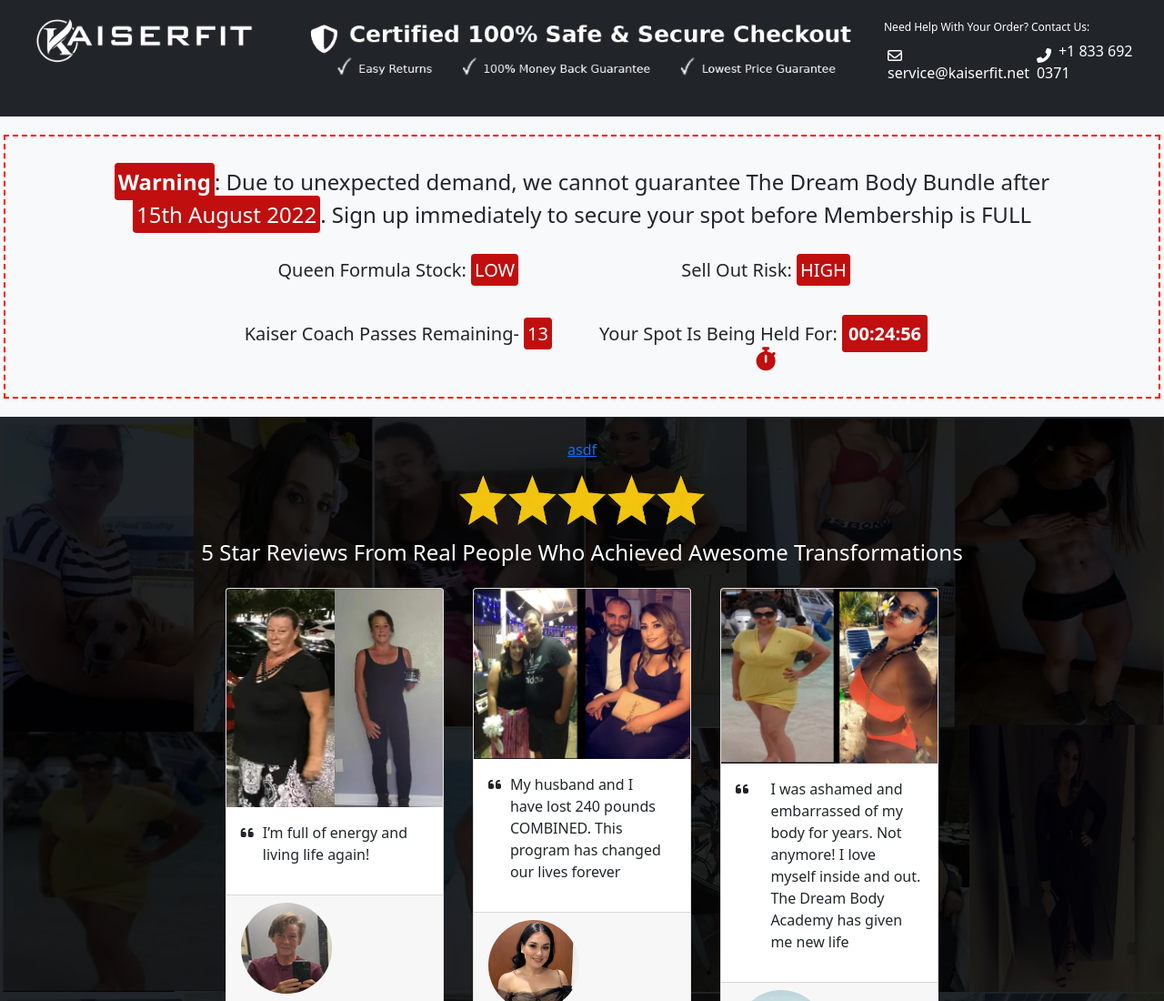
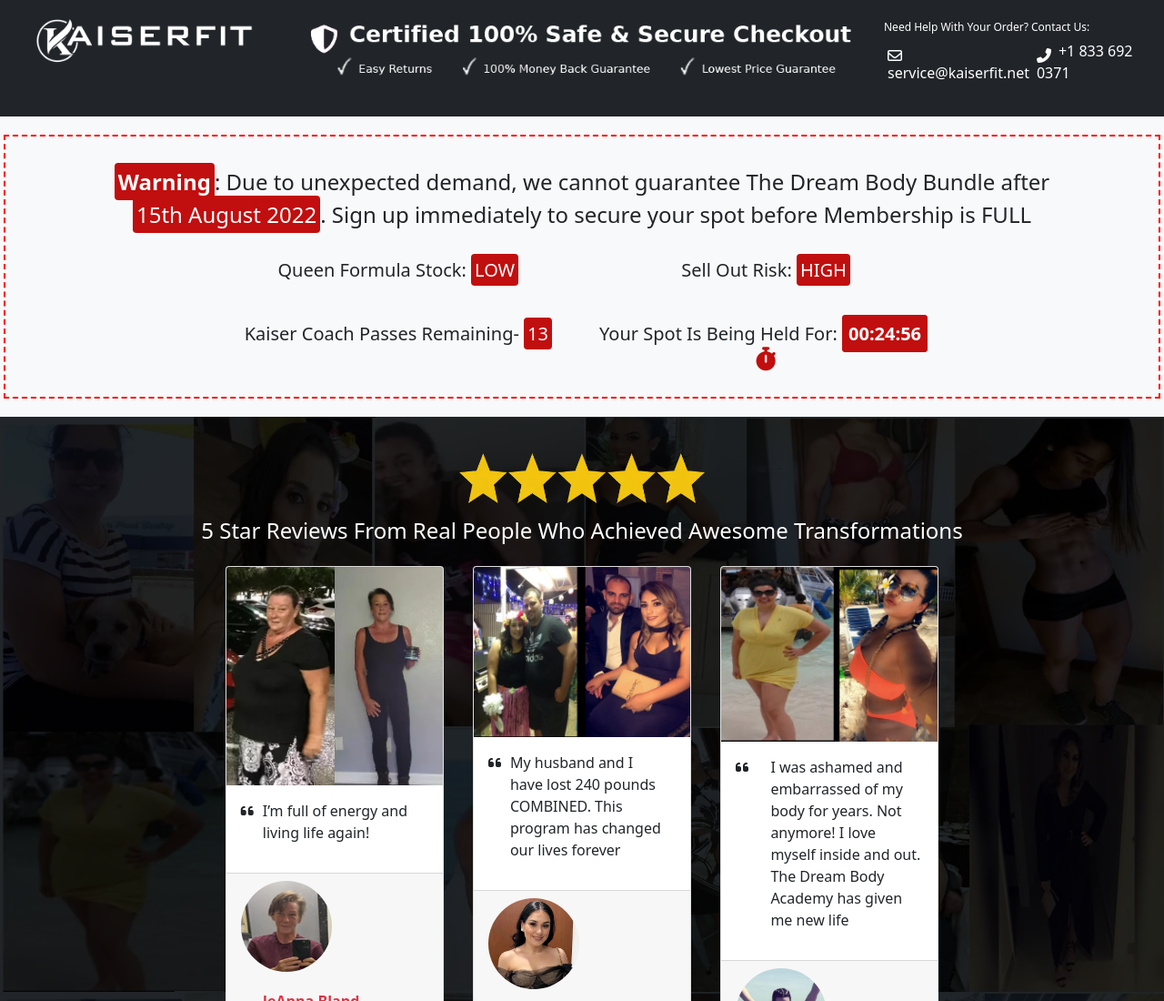
Before and after one commit to kaiserfit/checkout, a plain HTML site: page index.html in a window 1280 px wide. Shown: the top 1100 px of the page at 91% size. Drawn offline with Linux system fonts and the light colour scheme; no server answers; a script that the page names is missing.

Commit message:
Update index.html

```diff
--- a/index.html
+++ b/index.html
@@ -209,7 +209,7 @@
   </div><!-- /#border-red -->
 
     <div class="container-fluid text-center py-2 py-sm-4 mb-3" id="transformation-banner">
-      <a href="/up">asdf</a>
+
       <img src="components/img_assets/stars.webp" class="d-block mx-auto mt-3" height="55" width="270" alt="5 stars">
       <h4 class="text-white mt-3">5 Star Reviews From Real People Who Achieved Awesome Transformations</h4>
       <div class="container">
```
